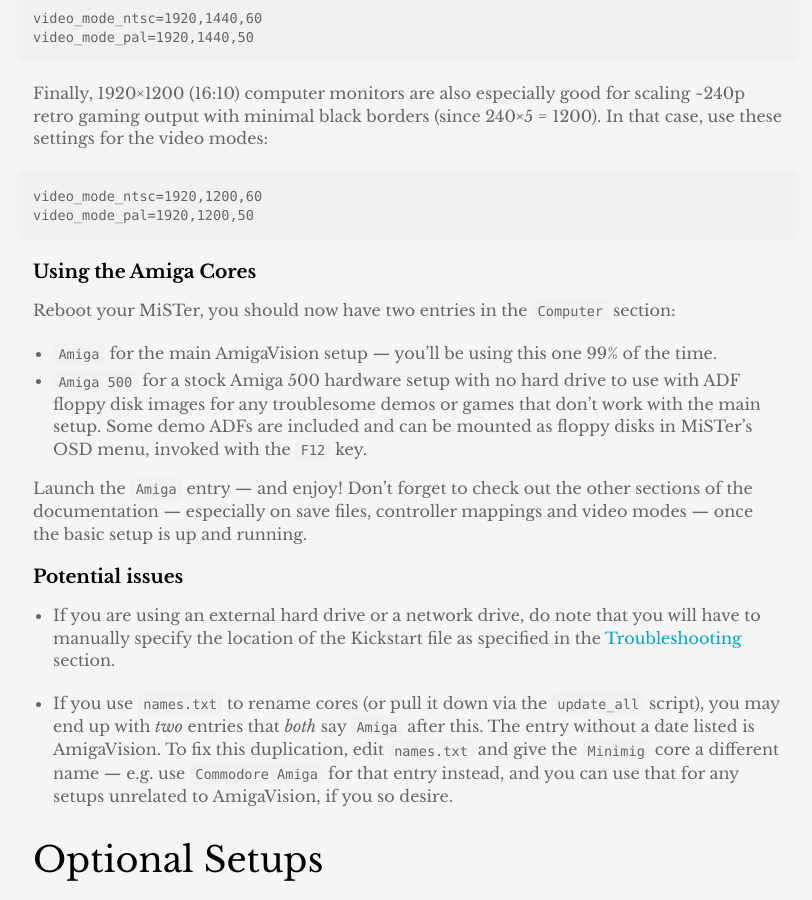
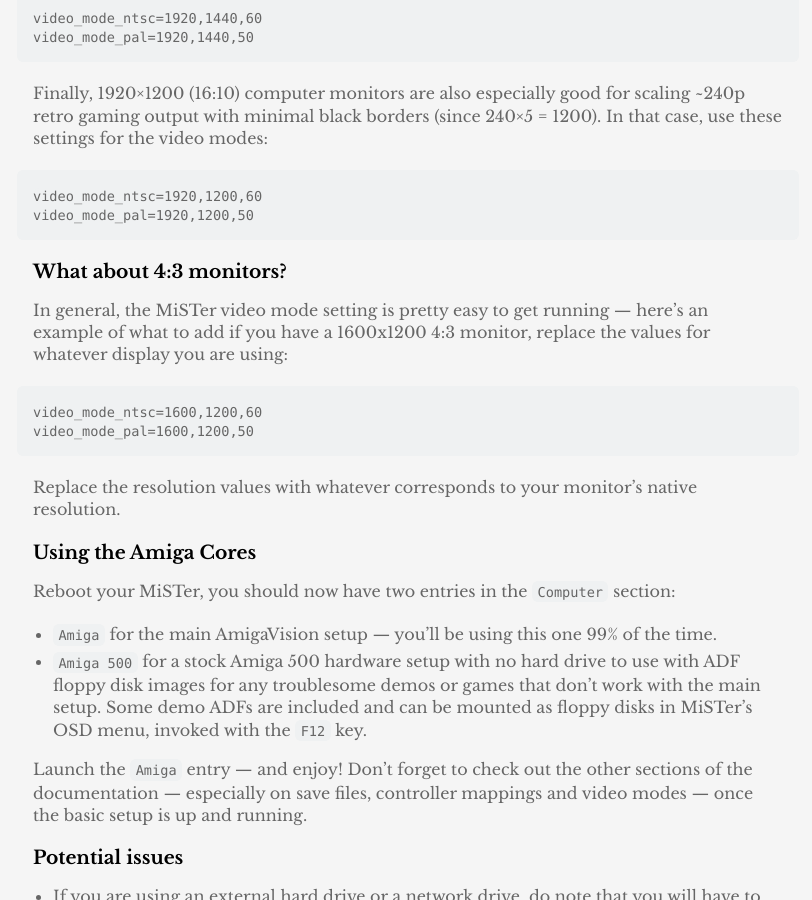
Before and after one commit to amigavision/amigavision.github.io, a Jekyll site: the page built from docs.md, in a window 1280 px wide and 900 px high, scrolled down 6231 px. Shown: the whole window, without its empty margins (232-1044 px from the left). Built offline with Jekyll 4.4.1, drawn with Linux system fonts in a browser that asks for light colours.

Commit message:
Add general instructions for 4:3 displays

`````diff
--- a/docs.md
+++ b/docs.md
@@ -185,6 +185,17 @@
 video_mode_ntsc=1920,1200,60
 video_mode_pal=1920,1200,50
 ```
+
+### What about 4:3 monitors?
+
+In general, the MiSTer video mode setting is pretty easy to get running — here's an example of what to add if you have a 1600x1200 4:3 monitor, replace the values for whatever display you are using:
+
+```
+video_mode_ntsc=1600,1200,60
+video_mode_pal=1600,1200,50
+````
+
+Replace the resolution values with whatever corresponds to your monitor's native resolution.
 
 ### Using the Amiga Cores
 
`````
